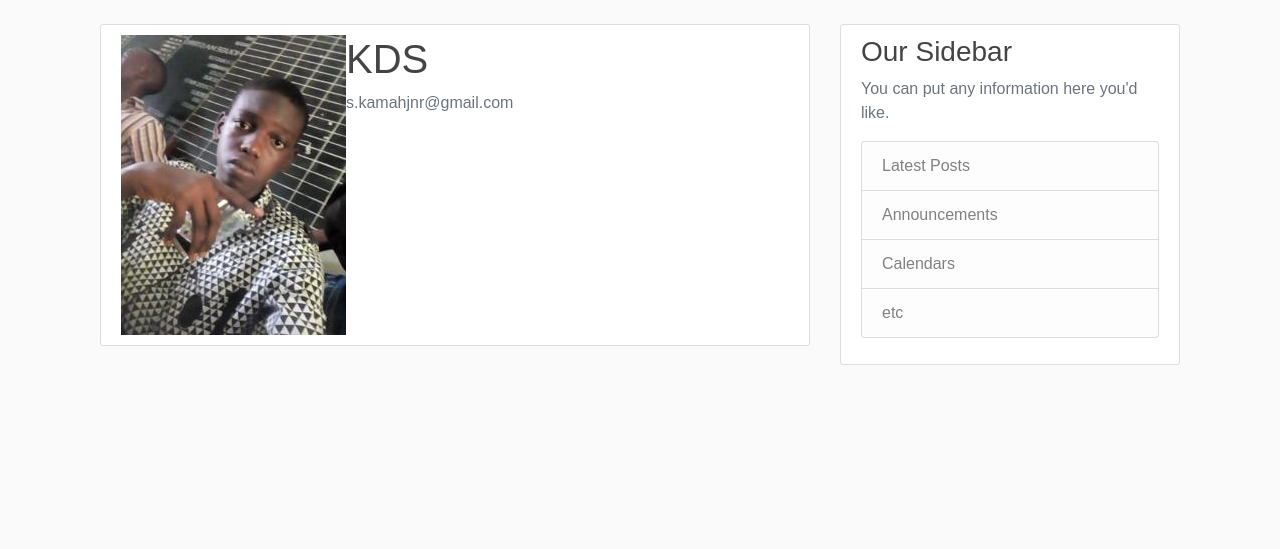
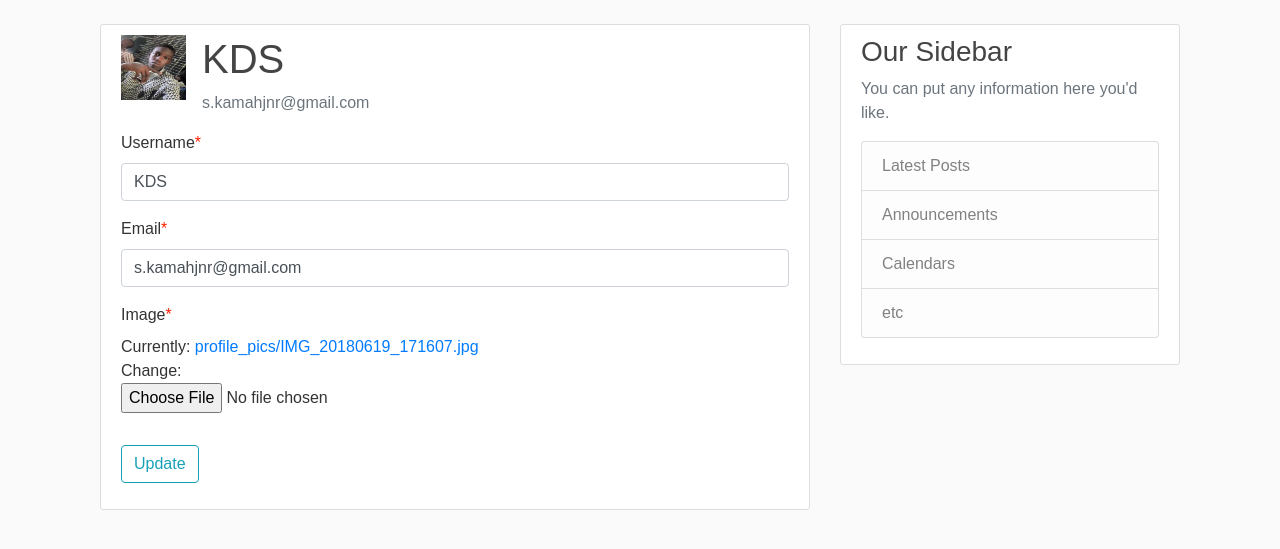
Before and after one commit to KDS-LIMITLESS/SPIC, a Django app: page /profile in a window 1280 px wide. Shown: the part 56-605 px from the top of the page. Run offline with Django 3.2, Linux system fonts and the light colour scheme; a user stored in the database is signed in; data comes from the database, SQL or seed files in the repository; both versions use the stored data as it was after the commit; some libraries are stand-ins or nearby versions.

Commit message:
Initial Commit

```diff
--- a/blog/templates/blog/base.html
+++ b/blog/templates/blog/base.html
@@ -50,13 +50,6 @@
       <main role="main" class="container">
         <div class="row">
           <div class="col-md-8">
-            {% if messages %}
-              {% for message in messages %}
-                <div class="alert alert-{{ message.tags }}">
-                  {{ message }}
-                </div>
-              {% endfor %}
-            {% endif %}
             {% block content %}{% endblock %}
           </div>
           <div class="col-md-4">
--- a/blog/templates/blog/index.html
+++ b/blog/templates/blog/index.html
@@ -2,6 +2,7 @@
 {% block content %}
     {% for post in posts %}
         <article class="media content-section">
+          <img class="rounded-circle article-img" src="{{ post.author.profile.image.url }}">
           <div class="media-body">
             <div class="article-metadata">
               <a class="mr-2" href="#">{{ post.author }}</a>
--- a/user/forms.py
+++ b/user/forms.py
@@ -1,6 +1,7 @@
 from django import forms
 from django.contrib.auth.models import User
 from django.contrib.auth.forms import UserCreationForm
+from .models import Profile
 
 class RegisterForm(UserCreationForm):
     email = forms.EmailField()
@@ -8,3 +9,15 @@ class RegisterForm(UserCreationForm):
     class Meta:
         model = User
         fields = ['username', 'email', 'password1', 'password2']
+
+class UpdateFormFields(forms.ModelForm):
+    email = forms.EmailField()
+
+    class Meta:
+        model = User
+        fields = ['username', 'email']
+
+class UpdateProfile(forms.ModelForm):
+    class Meta:
+        model = Profile
+        fields = ['image']
--- a/user/models.py
+++ b/user/models.py
@@ -1,5 +1,6 @@
 from django.db import models
 from django.contrib.auth.models import User
+from PIL import Image
 
 # Create your models here.
 
@@ -9,3 +10,15 @@ class Profile(models.Model):
 
     def __str__(self):
         return f'{self.user.username} Profile'
+
+# Overiding the save method so as to add some other functionality
+    def save(self):
+        super().save() #save method of parent class
+
+        #grab the image the parent class saved and resize it
+        img = Image.open(self.image.path)
+
+        if img.height > 350 or img.width > 350:
+            output_size = (300, 300)
+            img.thumbnail(output_size)
+            img.save(self.image.path)
--- a/user/templates/user/profile.html
+++ b/user/templates/user/profile.html
@@ -1,13 +1,34 @@
 {% extends 'blog/base.html' %}
 {% load crispy_forms_tags %}
 {% block content %}
+
+
+   {% if messages %}
+   {% for message in messages %}
+      <div class="alert alert-{{ message.tags }}">
+        {{ message }}
+      </div>
+   {% endfor %}
+   {% endif %}
+
    <div class="content-section">
       <div class="media">
-         <img class="rounded-circle-account-img" src="{{ user.profile.image.url }}">
+         <img class="rounded-circle-account-img article-img" src="{{ user.profile.image.url }}">
          <div class="media-body">
             <h2 class="account-heading">{{user.username}}</h2>
             <p class="text-secondary">{{user.email}}</p>
          </div>
       </div>
+
+      <form method="POST" enctype="multipart/form-data">
+         {% csrf_token %}
+         <fieldset class="form-group">
+             {{ FormField|crispy }}
+             {{ Update_Profile|crispy }}
+         </fieldset>
+         <div class="form-group">
+             <button class="btn btn-outline-info" type="submit">Update</button>
+         </div>
+     </form>
    </div>
 {% endblock content %}
--- a/user/views.py
+++ b/user/views.py
@@ -1,7 +1,7 @@
 from django.shortcuts import render, redirect
-from.forms import RegisterForm
 from django.contrib import messages
 from django.contrib.auth.decorators import login_required
+from .forms import RegisterForm, UpdateFormFields, UpdateProfile
 
 # Create your views here.
 
@@ -19,4 +19,23 @@ def register(request):
 
 @login_required
 def profile(request):
-    return render(request, 'user/profile.html')
+    if request.method == 'POST':
+        FormField = UpdateFormFields(request.POST, instance=request.user)
+        Update_Profile = UpdateProfile(request.POST, request.FILES, instance=request.user.profile)
+
+        if FormField.is_valid() and Update_Profile.is_valid():
+            FormField.save()
+            Update_Profile.save()
+
+            messages.success(request, f'Your Account has been Updated!')
+            return redirect('profile')
+    else:
+        FormField = UpdateFormFields(instance=request.user)
+        Update_Profile = UpdateProfile(instance=request.user.profile)
+
+    context = {
+
+        'FormField' : FormField,
+        'Update_Profile': Update_Profile
+    }
+    return render(request, 'user/profile.html', context)
```
Also changed, not shown: user/templates/user/login.html (+9 -0 lines), Media/default.jpeg (added), Media/default.jpg (added), Media/profile_pics/EHtMWfvWsAEeC_k.jpeg (added), Media/profile_pics/EHtMWfvWsAEeC_k_c1xXuMS.jpeg (added), Media/profile_pics/EHtMWfvWsAEeC_k_lQh74fi.jpeg (added), Media/profile_pics/IMG_20180619_171607.jpg (added), Media/profile_pics/Somto_IVP76d3.jpg (added), db.sqlite3, 1 other file.
